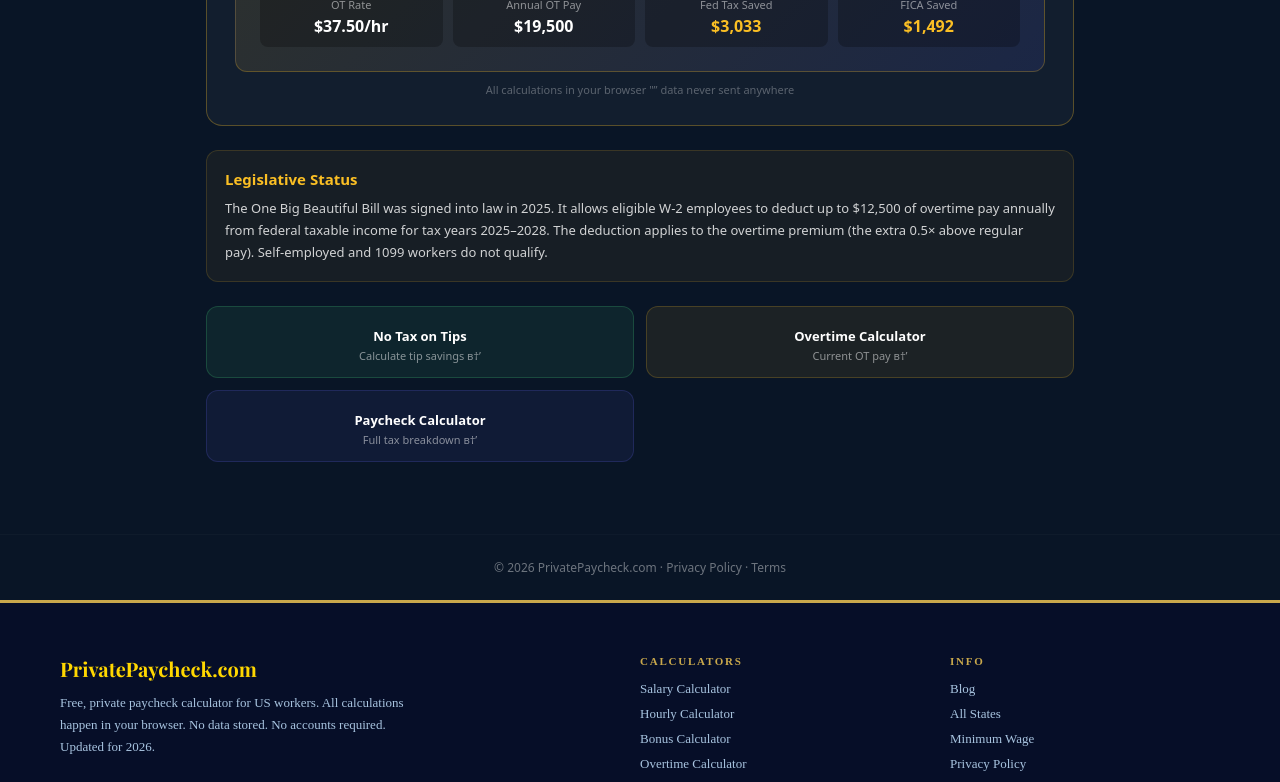
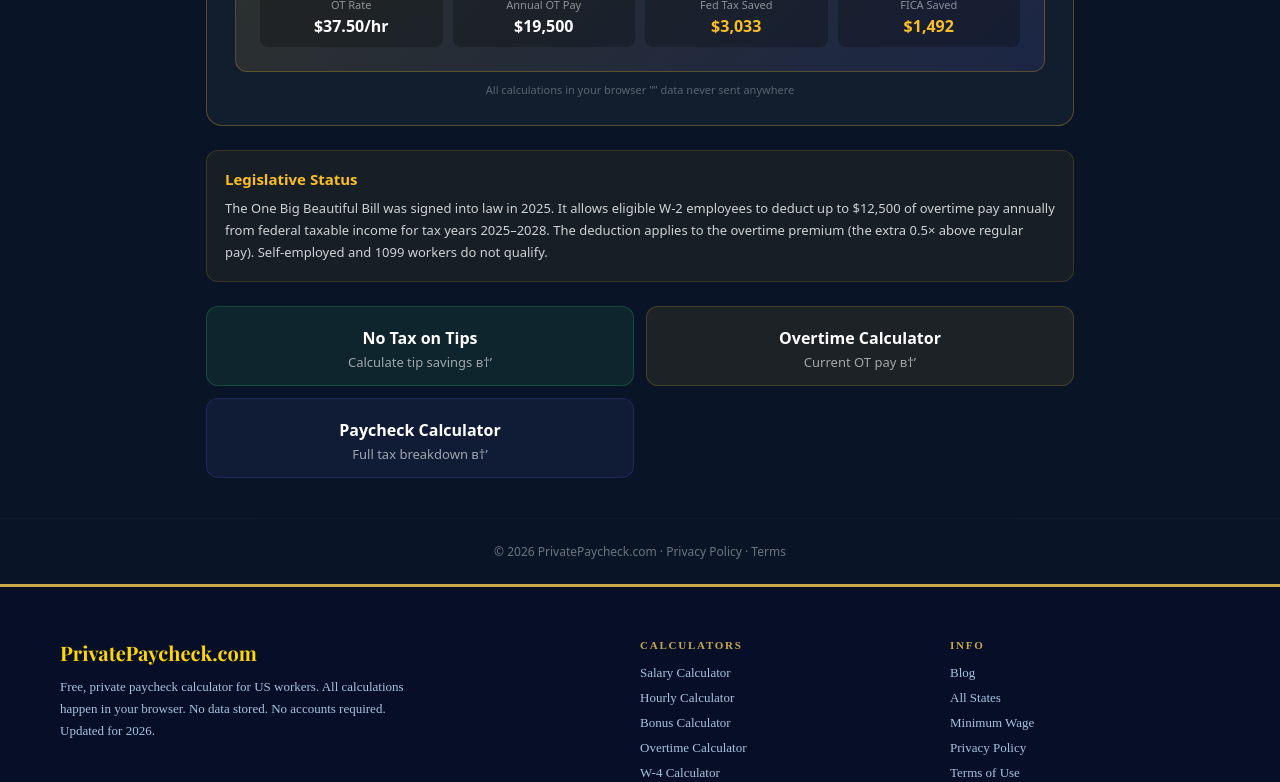
Before and after one commit to devqrcraft-ui/privatepaycheck, a Next.js app: page /no-tax-on-overtime-deduction in a window 1280 px wide. Shown: the part 572-1354 px from the top of the page. Built offline with nearby package versions, Linux system fonts and the light colour scheme.

Commit message:
fix: bigger card text, remove footer gap overtime page

```diff
--- a/src/app/no-tax-on-overtime-deduction/page.tsx
+++ b/src/app/no-tax-on-overtime-deduction/page.tsx
@@ -97,22 +97,22 @@ export default function NoTaxOnOvertimePage() {
         <div style={{ display: 'grid', gridTemplateColumns: 'repeat(auto-fit,minmax(300px,1fr))', gap: '12px' }}>
           <Link href="/no-tax-on-tips-calculator" style={{ display: 'block', background: 'rgba(74,222,128,0.08)', border: '1px solid rgba(74,222,128,0.2)', borderRadius: '12px', padding: '14px', color: 'white', textDecoration: 'none', textAlign: 'center' }}>
             <div style={{ fontSize: '20px', marginBottom: '6px' }}></div>
-            <div style={{ fontWeight: 700, fontSize: '13px' }}>No Tax on Tips</div>
-            <div style={{ fontSize: '11px', opacity: 0.5, marginTop: '3px' }}>Calculate tip savings в†’</div>
+            <div style={{ fontWeight: 700, fontSize: '16px' }}>No Tax on Tips</div>
+            <div style={{ fontSize: '13px', opacity: 0.6, marginTop: '4px' }}>Calculate tip savings в†’</div>
           </Link>
           <Link href="/overtime-calculator" style={{ display: 'block', background: 'rgba(251,191,36,0.08)', border: '1px solid rgba(251,191,36,0.2)', borderRadius: '12px', padding: '14px', color: 'white', textDecoration: 'none', textAlign: 'center' }}>
             <div style={{ fontSize: '20px', marginBottom: '6px' }}></div>
-            <div style={{ fontWeight: 700, fontSize: '13px' }}>Overtime Calculator</div>
-            <div style={{ fontSize: '11px', opacity: 0.5, marginTop: '3px' }}>Current OT pay в†’</div>
+            <div style={{ fontWeight: 700, fontSize: '16px' }}>Overtime Calculator</div>
+            <div style={{ fontSize: '13px', opacity: 0.6, marginTop: '4px' }}>Current OT pay в†’</div>
           </Link>
           <Link href="/" style={{ display: 'block', background: 'rgba(99,102,241,0.08)', border: '1px solid rgba(99,102,241,0.2)', borderRadius: '12px', padding: '14px', color: 'white', textDecoration: 'none', textAlign: 'center' }}>
             <div style={{ fontSize: '20px', marginBottom: '6px' }}></div>
-            <div style={{ fontWeight: 700, fontSize: '13px' }}>Paycheck Calculator</div>
-            <div style={{ fontSize: '11px', opacity: 0.5, marginTop: '3px' }}>Full tax breakdown в†’</div>
+            <div style={{ fontWeight: 700, fontSize: '16px' }}>Paycheck Calculator</div>
+            <div style={{ fontSize: '13px', opacity: 0.6, marginTop: '4px' }}>Full tax breakdown в†’</div>
           </Link>
         </div>
       </div>
-      <footer style={{ textAlign: 'center', padding: '24px', fontSize: '12px', opacity: 0.4, borderTop: '1px solid rgba(255,255,255,0.06)', marginTop: '40px' }}>
+      <footer style={{ textAlign: 'center', padding: '24px', fontSize: '12px', opacity: 0.4, borderTop: '1px solid rgba(255,255,255,0.06)', marginTop: '8px' }}>
         © 2026 PrivatePaycheck.com · <Link href="/privacy-policy" style={{ color: 'inherit' }}>Privacy Policy</Link> · <Link href="/terms" style={{ color: 'inherit' }}>Terms</Link>
       </footer>
     </main>
```
